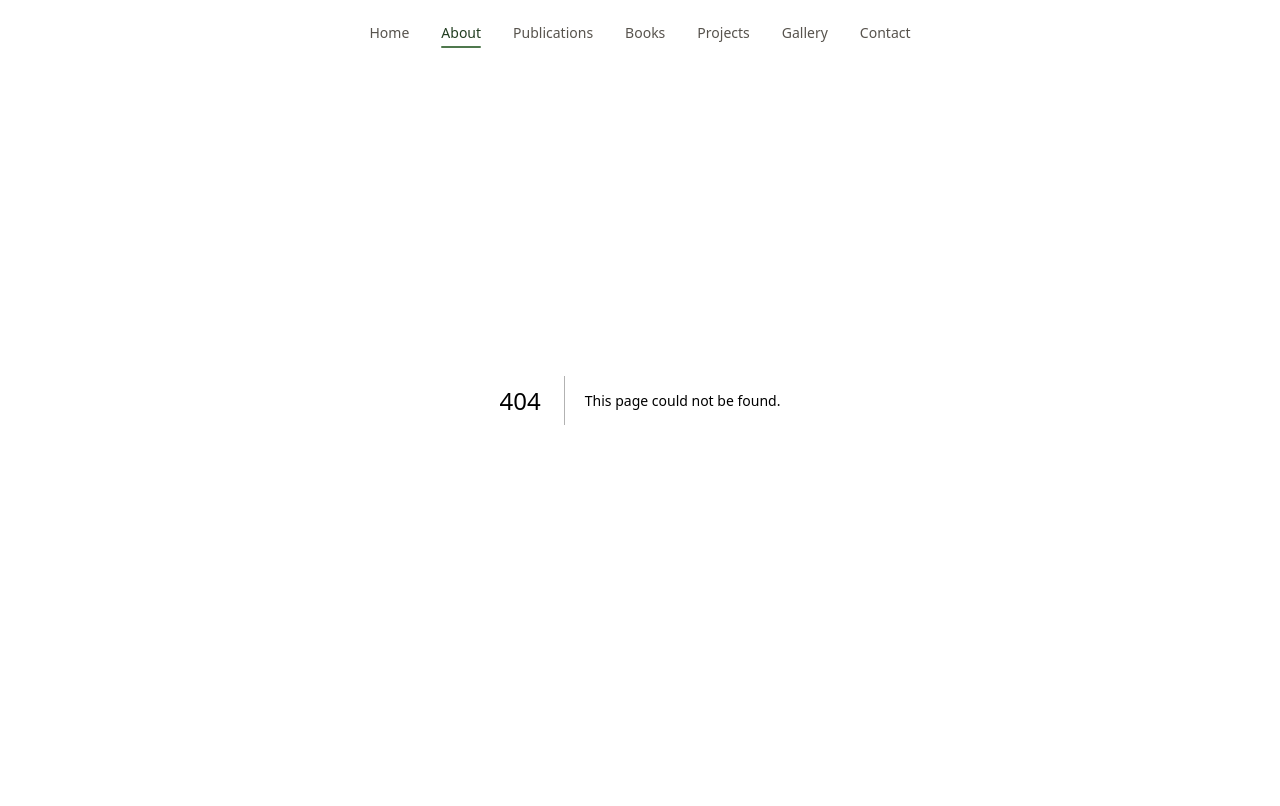
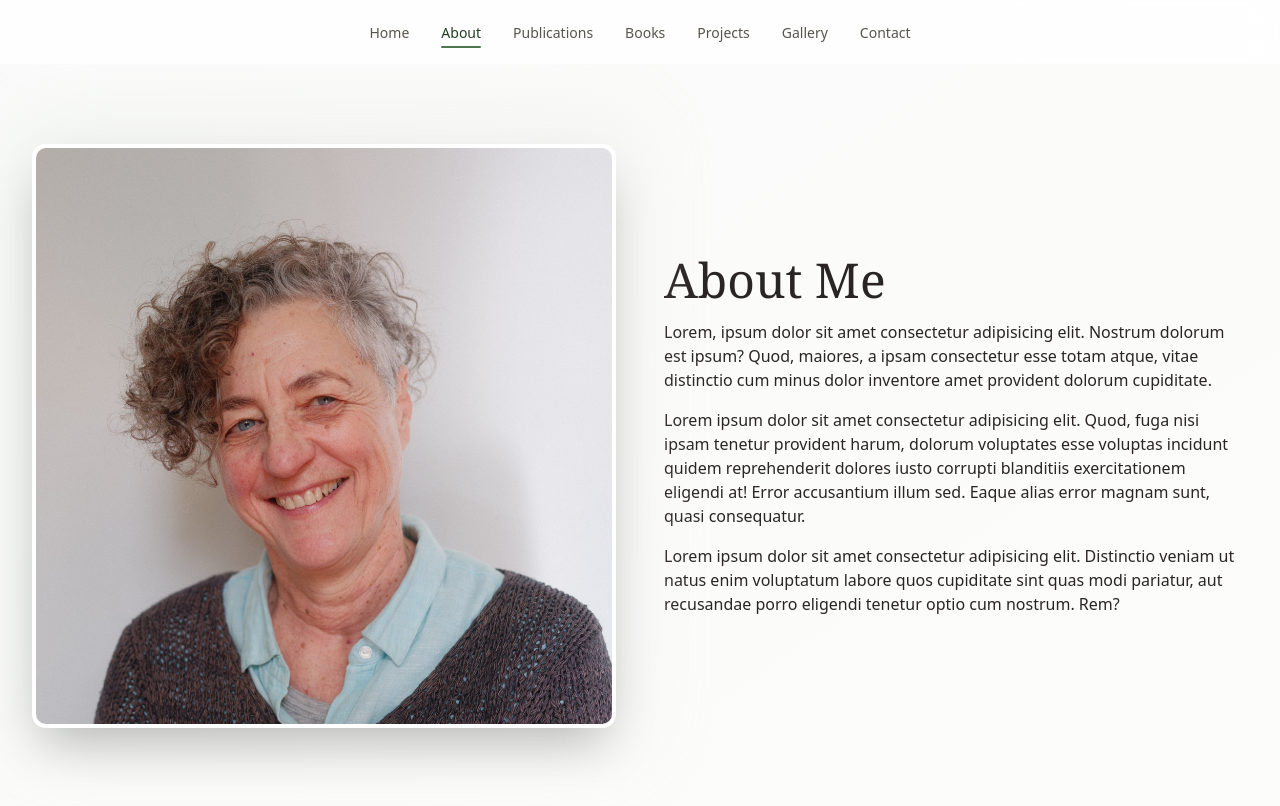
Before and after one commit to WesleyErasmus/theresagiorza-website-final, a Next.js app: page /about in a window 1280 px wide. Before the commit this address had no page. Built offline with nearby package versions, Linux system fonts and the light colour scheme; a web font is replaced by a local one.

Commit message:
feat (about): add about page and component

```diff
--- /dev/null
+++ b/src/app/about/page.tsx
@@ -0,0 +1,9 @@
+import AboutSection from "@/components/about/about-section";
+
+export default function AboutPage() {
+  return (
+    <main>
+      <AboutSection />
+    </main>
+  );
+}
--- /dev/null
+++ b/src/components/about/about-section.tsx
@@ -0,0 +1,78 @@
+"use client";
+
+import { GraduationCap, MapPin } from "lucide-react";
+import { motion } from "motion/react";
+import Image from "next/image";
+import React from "react";
+
+export default function AboutSection() {
+  return (
+    <section className="pt-16 min-h-screen bg-gradient-to-br from-sage-50 to-cream-50">
+      <div className="py-20">
+        <div className="max-w-7xl mx-auto px-4 xm:px-6 lg:px-8">
+          <div className="grid grid-cols-1 lg:grid-cols-2 gap-12 items-center">
+            <motion.div
+              initial={{ opacity: 0, x: -50 }}
+              animate={{ opacity: 1, x: 0 }}
+              transition={{ duration: 0.8 }}
+              className="relative"
+            >
+              <div className="relative">
+                <motion.div
+                  className="absolute -inset-4 bg-gradient-to-r from-sage-200 to-cream-200 rounded-xl blur-2xl opacity-30"
+                  animate={{
+                    scale: [1, 1.05, 1],
+                    rotate: [0, 1, 0],
+                  }}
+                  transition={{ duration: 6, repeat: 999999 }}
+                />
+                <div className="relative bg-white p-1 rounded-xl shadow-2xl">
+                  <Image
+                    src="/images/theresa-square.jpg"
+                    alt="Dr. Theresa Giorza"
+                    width={400}
+                    height={500}
+                    className="w-full max-h-[700px] object-cover h-auto rounded-lg"
+                  />
+                </div>
+              </div>
+            </motion.div>
+            <motion.div
+              initial={{ opacity: 0, x: 50 }}
+              animate={{ opacity: 1, x: 0 }}
+              transition={{ duration: 0.8, delay: 0.2 }}
+              className="space-y-6"
+            >
+              <h1 className="font-serif text-4xl lg:text-5xl font-light text-stone-800 mb-4">
+                About Me
+              </h1>
+
+              <div className="prose prose-lg text-stone-800 space-y-4">
+                <p>
+                  Lorem, ipsum dolor sit amet consectetur adipisicing elit.
+                  Nostrum dolorum est ipsum? Quod, maiores, a ipsam consectetur
+                  esse totam atque, vitae distinctio cum minus dolor inventore
+                  amet provident dolorum cupiditate.
+                </p>
+                <p>
+                  Lorem ipsum dolor sit amet consectetur adipisicing elit. Quod,
+                  fuga nisi ipsam tenetur provident harum, dolorum voluptates
+                  esse voluptas incidunt quidem reprehenderit dolores iusto
+                  corrupti blanditiis exercitationem eligendi at! Error
+                  accusantium illum sed. Eaque alias error magnam sunt, quasi
+                  consequatur.
+                </p>
+                <p>
+                  Lorem ipsum dolor sit amet consectetur adipisicing elit.
+                  Distinctio veniam ut natus enim voluptatum labore quos
+                  cupiditate sint quas modi pariatur, aut recusandae porro
+                  eligendi tenetur optio cum nostrum. Rem?
+                </p>
+              </div>
+            </motion.div>
+          </div>
+        </div>
+      </div>
+    </section>
+  );
+}
```
